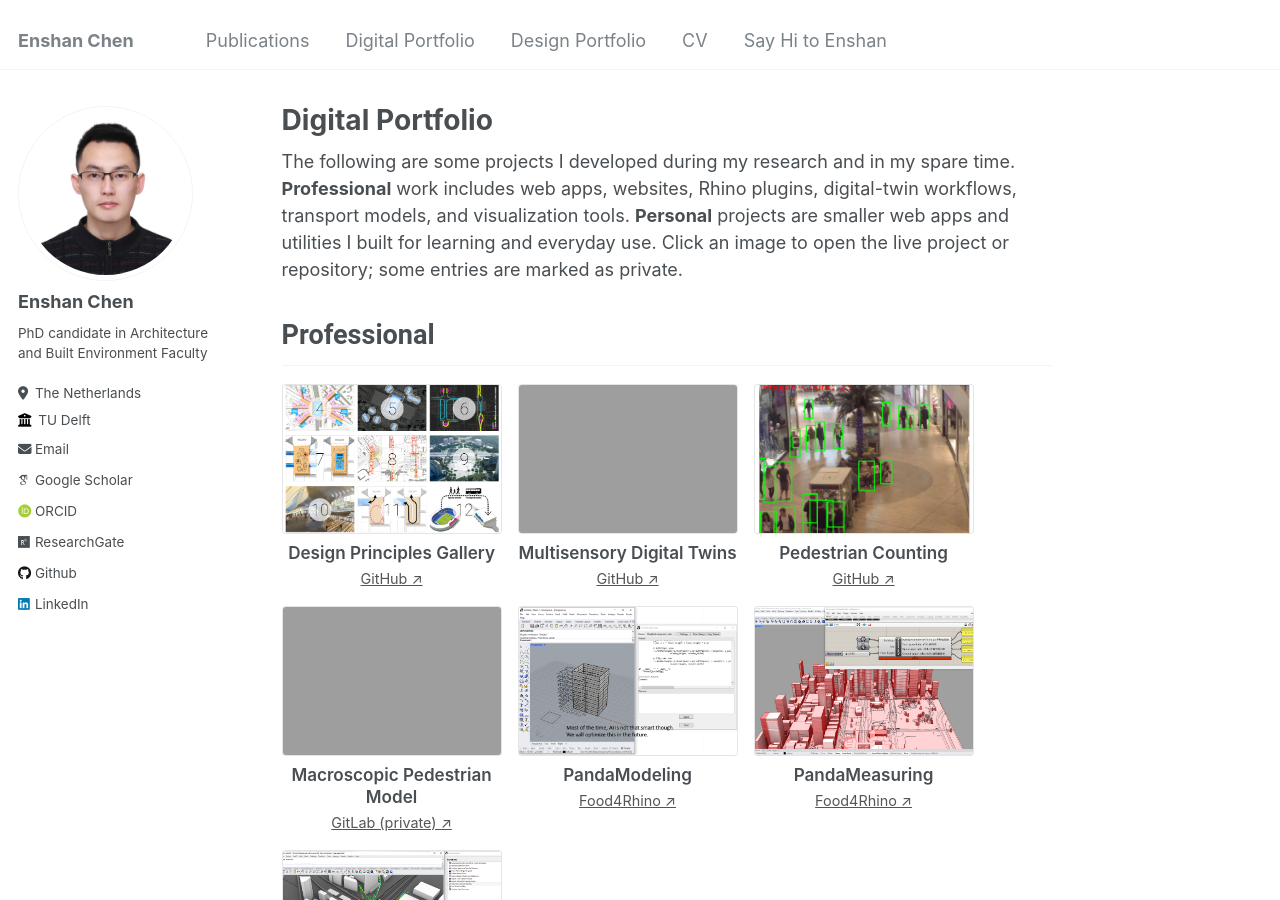
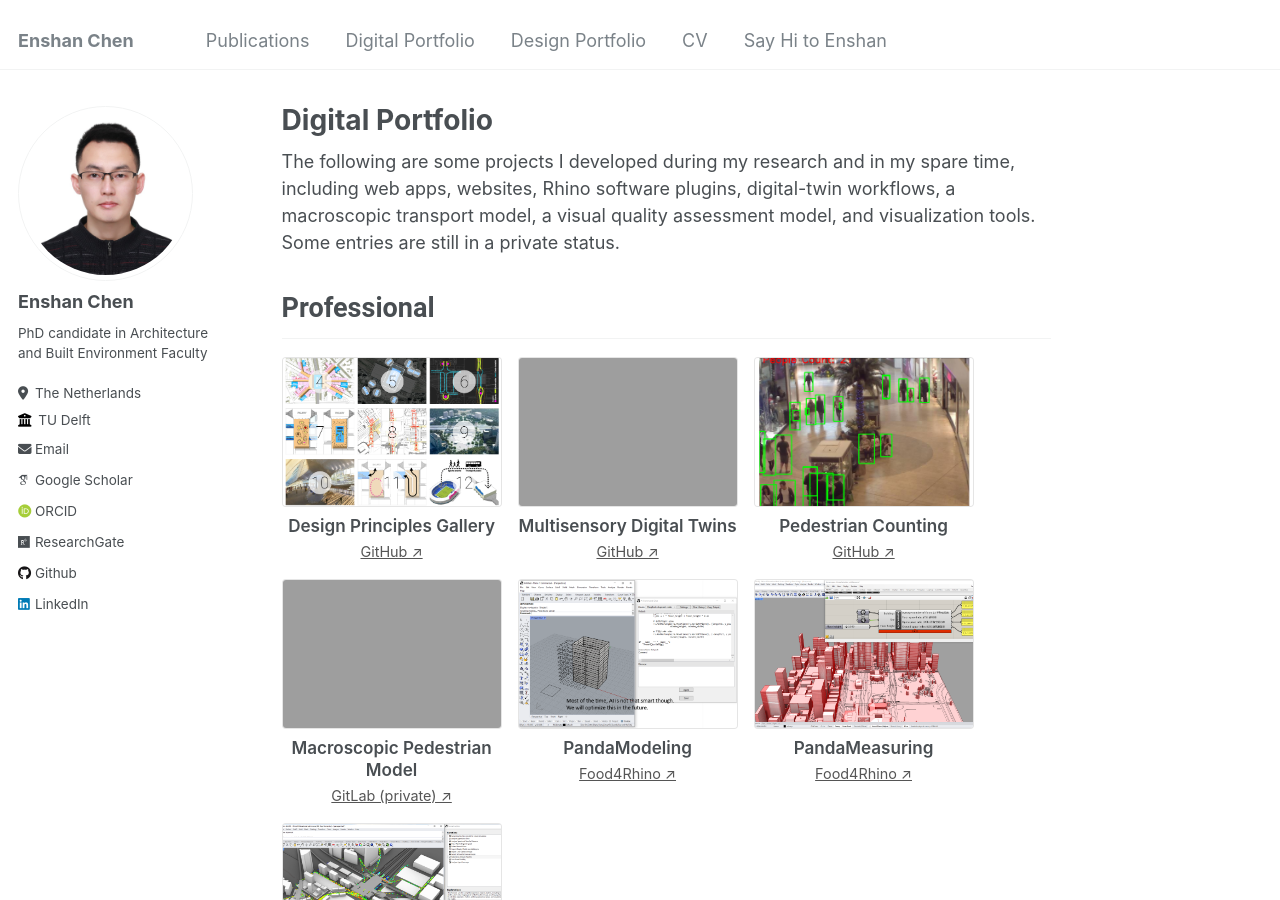
Before and after one commit to 1309928130/1309928130.github.io, a Jekyll site: the page built from _pages/digital-portfolio.md, in a window 1280 px wide and 900 px high. Built offline with Jekyll 4.4.1, drawn with Linux system fonts in a browser that asks for light colours; some web fonts are replaced.

Commit message:
Revise digital portfolio intro to a unified project overview.
Remove professional/personal framing and describe project types in one paragraph.

Co-authored-by: Cursor <cursoragent@cursor.com>

```diff
--- a/_pages/digital-portfolio.md
+++ b/_pages/digital-portfolio.md
@@ -4,6 +4,6 @@ title: "Digital Portfolio"
 author_profile: true
 ---
 
-The following are some projects I developed during my research and in my spare time. **Professional** work includes web apps, websites, Rhino plugins, digital-twin workflows, transport models, and visualization tools. **Personal** projects are smaller web apps and utilities I built for learning and everyday use. Click an image to open the live project or repository; some entries are marked as private.
+The following are some projects I developed during my research and in my spare time, including web apps, websites, Rhino software plugins, digital-twin workflows, a macroscopic transport model, a visual quality assessment model, and visualization tools. Some entries are still in a private status.
 
 {% include digital-portfolio-gallery.html %}
```
